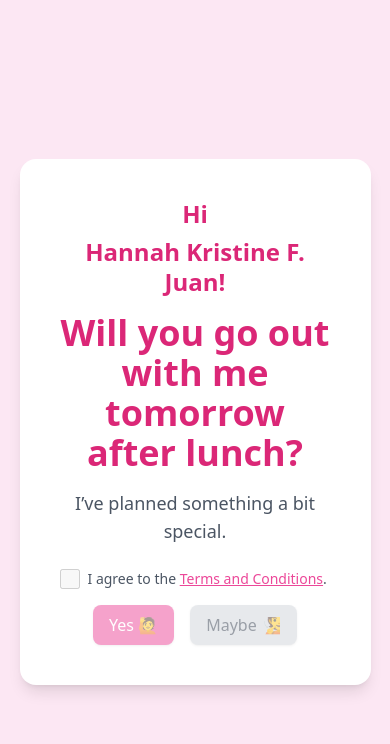
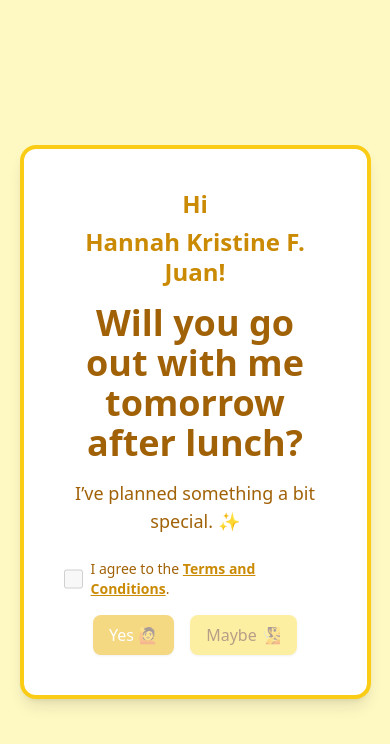
Before and after one commit to PurpleDonkey/Invite, a plain HTML site: page index.html in a window 390 px wide. Drawn offline with nearby package versions, Linux system fonts and the light colour scheme.

Commit message:
Update index.html

```diff
--- a/index.html
+++ b/index.html
@@ -6,28 +6,28 @@
   <title>Date Invitation</title>
   <script src="https://cdn.tailwindcss.com"></script>
 </head>
-<body class="bg-pink-100 flex items-center justify-center h-screen">
-  <div class="text-center p-10 bg-white rounded-2xl shadow-lg w-[90%] max-w-lg">
-    <h1 class="text-2xl md:text-4xl font-bold text-pink-600 mb-2 leading-tight">Hi</h1>
-    <h1 class="text-2xl md:text-4xl font-bold text-pink-600 mb-4 leading-tight">Hannah Kristine F. Juan!</h1>
-    <h2 class="text-4xl font-semibold text-pink-600 mb-4">
+<body class="bg-yellow-100 flex items-center justify-center h-screen">
+  <div class="text-center p-10 bg-white rounded-2xl shadow-lg w-[90%] max-w-lg border-4 border-yellow-400">
+    <h1 class="text-2xl md:text-4xl font-bold text-yellow-600 mb-2 leading-tight">Hi</h1>
+    <h1 class="text-2xl md:text-4xl font-bold text-yellow-600 mb-4 leading-tight">Hannah Kristine F. Juan!</h1>
+    <h2 class="text-4xl font-semibold text-yellow-700 mb-4">
       Will you go out with me tomorrow after lunch?
     </h2>
-    <p class="text-lg text-gray-600 mb-6">I’ve planned something a bit special.</p>
+    <p class="text-lg text-yellow-700 mb-6">I’ve planned something a bit special. ✨</p>
 
     <!-- Terms and Conditions section -->
     <div class="text-left mb-4">
       <label class="flex items-center space-x-2">
-        <input type="checkbox" id="termsCheckbox" class="h-5 w-5 text-pink-500 border-gray-300 rounded focus:ring-pink-500" disabled>
-        <span class="text-sm text-gray-600">
-          I agree to the <a href="#" class="text-pink-500 underline" id="termsLink">Terms and Conditions</a>.
+        <input type="checkbox" id="termsCheckbox" class="h-5 w-5 text-yellow-500 border-gray-300 rounded focus:ring-yellow-500" disabled>
+        <span class="text-sm text-yellow-700">
+          I agree to the <a href="#" class="text-yellow-600 underline font-semibold" id="termsLink">Terms and Conditions</a>.
         </span>
       </label>
     </div>
 
     <!-- Itinerary (Hidden Initially) -->
-    <div id="itinerary" class="mt-6 text-left text-gray-700 hidden">
-      <h3 class="text-xl font-semibold text-pink-600 mb-2">Terms and Conditions:</h3>
+    <div id="itinerary" class="mt-6 text-left text-yellow-800 hidden">
+      <h3 class="text-xl font-semibold text-yellow-700 mb-2">Terms and Conditions:</h3>
       <p class="text-lg">
         I’d love to invite you to a fun early birthday celebration at **Cubao Gateway**!
         After that, we can enjoy a nice dinner together starting from **2 PM onwards**.
@@ -37,10 +37,10 @@
 
     <!-- Buttons -->
     <div class="flex justify-center gap-4">
-      <button class="bg-pink-500 text-white px-4 py-2 rounded-lg shadow opacity-50 cursor-not-allowed" id="yesButton" disabled>
+      <button class="bg-yellow-500 text-white px-4 py-2 rounded-lg shadow opacity-50 cursor-not-allowed hover:bg-yellow-600 transition" id="yesButton" disabled>
         Yes 🙋
       </button>
-      <button class="bg-gray-300 text-gray-700 px-4 py-2 rounded-lg shadow opacity-50 cursor-not-allowed" id="maybeButton" disabled>
+      <button class="bg-yellow-300 text-yellow-900 px-4 py-2 rounded-lg shadow opacity-50 cursor-not-allowed hover:bg-yellow-400 transition" id="maybeButton" disabled>
         Maybe 🧏
       </button>
     </div>
@@ -48,8 +48,9 @@
     <!-- Hidden GIF & Message (Shows on "Yes" Click) -->
     <div id="catGifContainer" class="hidden mt-6">
       <img src="cat.gif" alt="Dancing Cat" class="mx-auto w-32 h-32">
-      <p class="text-xl font-semibold text-pink-600 mt-4">YAY! Can't wait to see you! 🎉</p>
-      <p class="text-xl font-semibold text-pink-600 mt-2">note: di ko to makikita 🤣 pasabi sakin ng sagot</p>
+      <p class="text-xl font-semibold text-yellow-700 mt-4">YAY! Can't wait to see you! 🎉</p>
+      <p class="text-xl font-semibold text-yellow-700 mt-4">Let's meet up at Cubao Gateway! 🎉</p>
+      <p class="text-xl font-semibold text-yellow-600 mt-2">note: di ko to makikita 🤣 pasabi sakin ng sagot</p>
     </div>
   </div>
 
```
